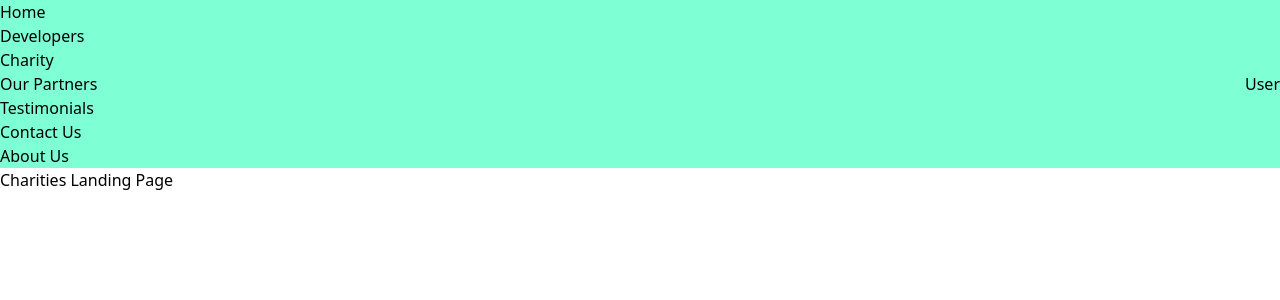
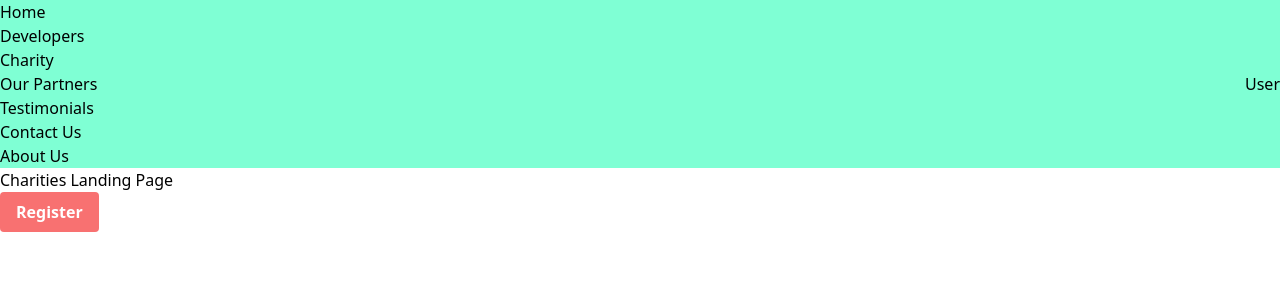
Before and after one commit to SchoolOfCode/Team-Build, a Next.js app in the folder team-5-final-project/: page /charity in a window 1280 px wide. Shown: the top 300 px of the page. Built offline with nearby package versions, Linux system fonts and the light colour scheme.

Commit message:
buttons added for: charity, registration, submit, developers as above

```diff
--- a/team-5-final-project/src/app/charity/page.jsx
+++ b/team-5-final-project/src/app/charity/page.jsx
@@ -1,10 +1,15 @@
 import Navbar from "../components/navbar/navbar";
+import "../globals.css";
+import Link from "next/link";
 
 export default function Charities() {
   return (
     <div>
       <Navbar />
       <h1>Charities Landing Page</h1>
+      <button className="button">
+        <Link href="/charity/register">Register</Link>
+      </button>
     </div>
   );
 }
--- a/team-5-final-project/src/app/charity/register/page.jsx
+++ b/team-5-final-project/src/app/charity/register/page.jsx
@@ -1,10 +1,15 @@
 import Navbar from "@/app/components/navbar/navbar";
+import "../../globals.css";
+import Link from "next/link";
 
 export default function CharityRegister() {
   return (
     <div>
       <Navbar />
       <h1>Charity Register</h1>
+      <button className="button">
+        <Link href="/">Submit</Link>
+      </button>
     </div>
   );
 }
--- a/team-5-final-project/src/app/developers/page.jsx
+++ b/team-5-final-project/src/app/developers/page.jsx
@@ -1,10 +1,15 @@
 import Navbar from "../components/navbar/navbar";
+import "../globals.css";
+import Link from "next/link";
 
 export default function Developers() {
   return (
     <div>
       <Navbar />
       <h1>Developers Landing Page</h1>
+      <button className="button">
+        <Link href="/developers/register">Register</Link>
+      </button>
     </div>
   );
 }
--- a/team-5-final-project/src/app/developers/register/page.jsx
+++ b/team-5-final-project/src/app/developers/register/page.jsx
@@ -1,10 +1,15 @@
 import Navbar from "@/app/components/navbar/navbar";
+import "../../globals.css";
+import Link from "next/link";
 
 export default function DeveloperRegister() {
   return (
     <div>
       <Navbar />
       <h1>Developer Register</h1>
+      <button className="button">
+        <Link href="/">Submit</Link>
+      </button>
     </div>
   );
 }
```
